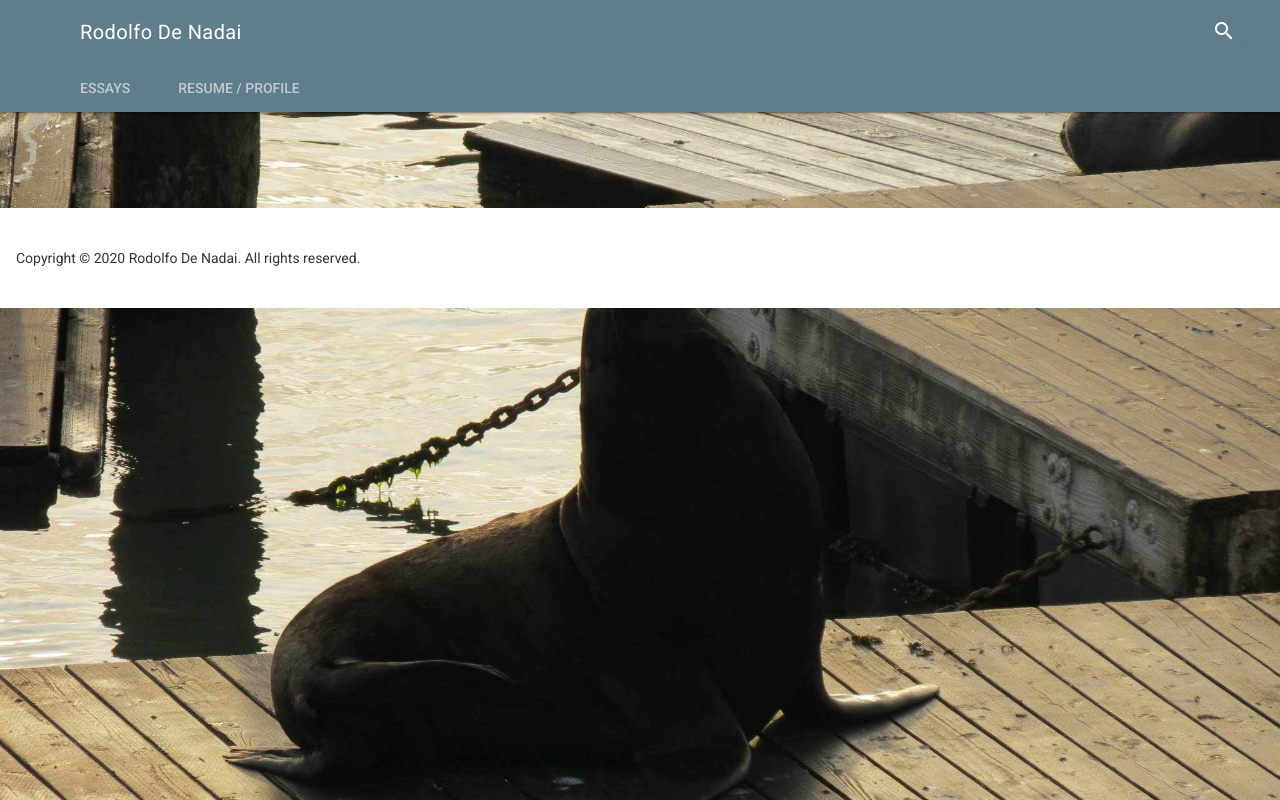
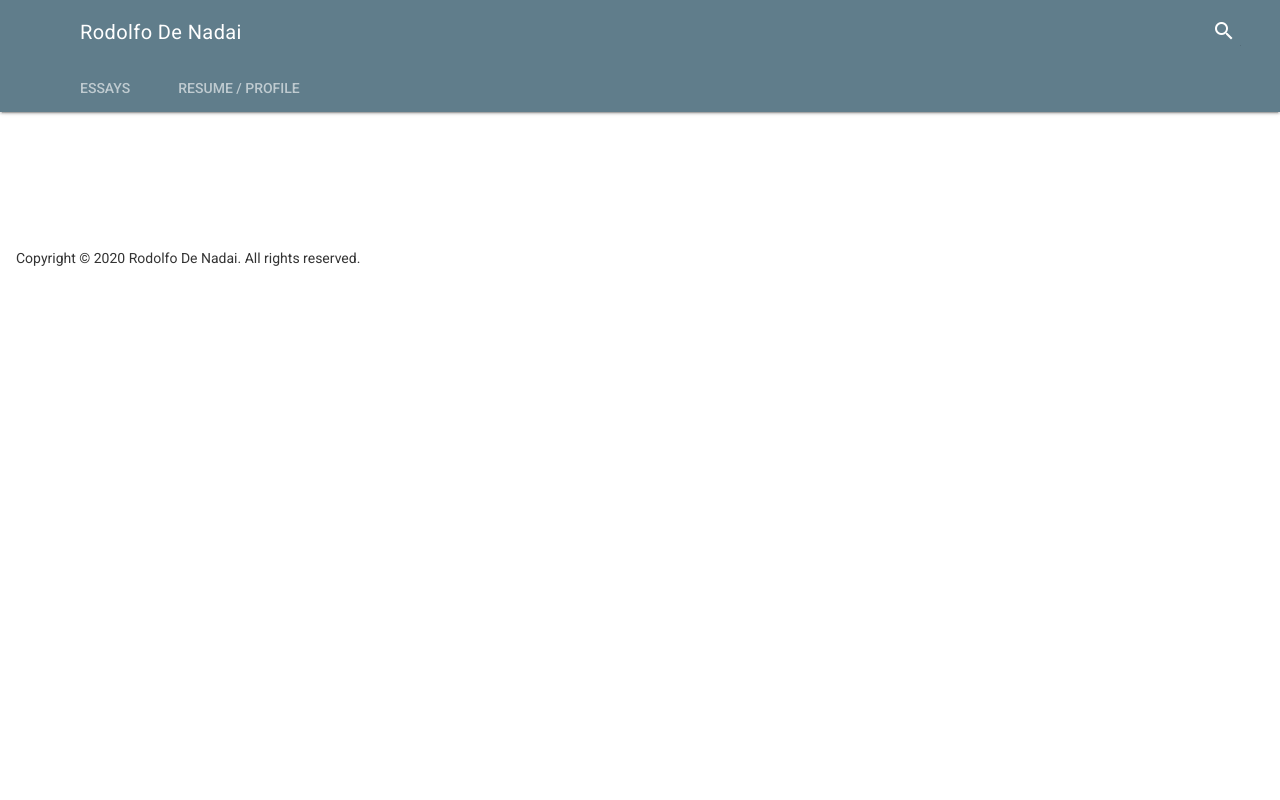
Before and after one commit to rdenadai/rdenadai-resume, a Django app: template blog/templates/blog/view_category.html in a window 1280 px wide. Run offline with Django 3.2, Linux system fonts and the light colour scheme; the template is opened without the code that fills it, so the values that code supplies are empty; some libraries are stand-ins or nearby versions.

Commit message:
refactor: improved loading, removed loading bigger images;

```diff
--- a/resume/templates/resume/base.html
+++ b/resume/templates/resume/base.html
@@ -27,21 +27,21 @@
     <style>
         @media (max-width: 512px) and (-webkit-min-device-pixel-ratio: 1.5),
         (max-width: 512px) and (min-resolution: 1.5dppx),
-        (max-width: 1024px) and (-webkit-max-device-pixel-ratio: 1.5),
-        (max-width: 1024px) and (max-resolution: 1.5dppx) {
+        (max-width: 1024px) and (-webkit-max-device-pixel-ratio: 1.5)
+        /*(max-width: 1024px) and (max-resolution: 1.5dppx) {
             body::before {
                 background-image: url('{{ STATIC_URL }}img/backgrounds/{% background_image_value %}_1024.jpg');
             }
-        }
+        }*/
 
         @media (min-width: 513px) and (max-width: 1024px) and (-webkit-min-device-pixel-ratio: 1.5),
         (min-width: 513px) and (max-width: 1024px) and (min-resolution: 1.5dppx),
-        (min-width: 1025px) and (max-width: 2048px) and (-webkit-max-device-pixel-ratio: 1.5),
-        (min-width: 1025px) and (max-width: 2048px) and (max-resolution: 1.5dppx) {
+        (min-width: 1025px) and (max-width: 2048px) and (-webkit-max-device-pixel-ratio: 1.5)
+        /*(min-width: 1025px) and (max-width: 2048px) and (max-resolution: 1.5dppx) {
             body::before {
                 background-image: url('{{ STATIC_URL }}img/backgrounds/{% background_image_value %}_2048.jpg');
             }
-        }
+        }*/
 
         /*
             @media (min-width: 1025px) and (-webkit-min-device-pixel-ratio: 1.5),
@@ -52,12 +52,12 @@
                 background-image: url('../img/bg_2880.jpg');
               }
             }
-            */
-            {
+        */
+        {
             % block style %
         }
 
-            {
+        {
             % endblock %
         }
     </style>
```
